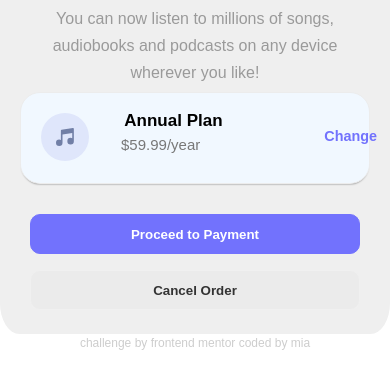
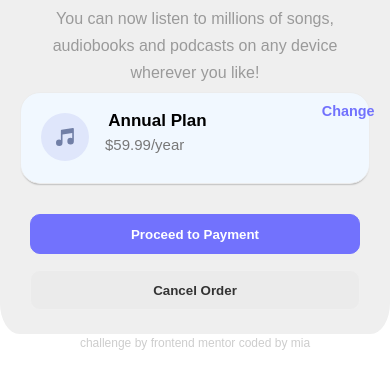
Before and after one commit to mcodes97/Order-Summary, a plain HTML site: page index.html in a window 390 px wide. Shown: the part 342-730 px from the top of the page. Drawn offline with Linux system fonts and the light colour scheme.

Commit message:
Update newstyle.css

```diff
--- a/newstyle.css
+++ b/newstyle.css
@@ -173,5 +173,9 @@ footer{
         width: 100%;
     }
     .more, num-light{
-        margin: 0.4rem 6rem 0 2rem;
+        margin: 0.4rem 6rem 0 1rem;
+    }
+    .change{
+        margin: 0 2rem 0 0;
+    }
 }
```
